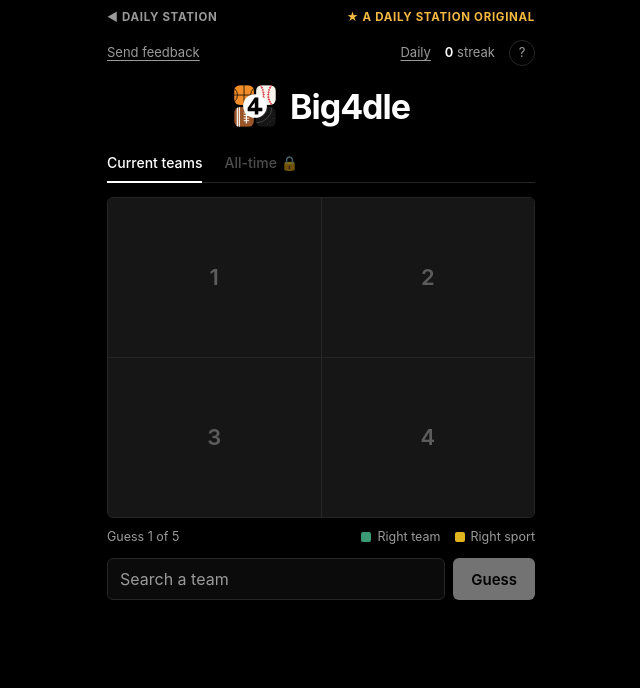
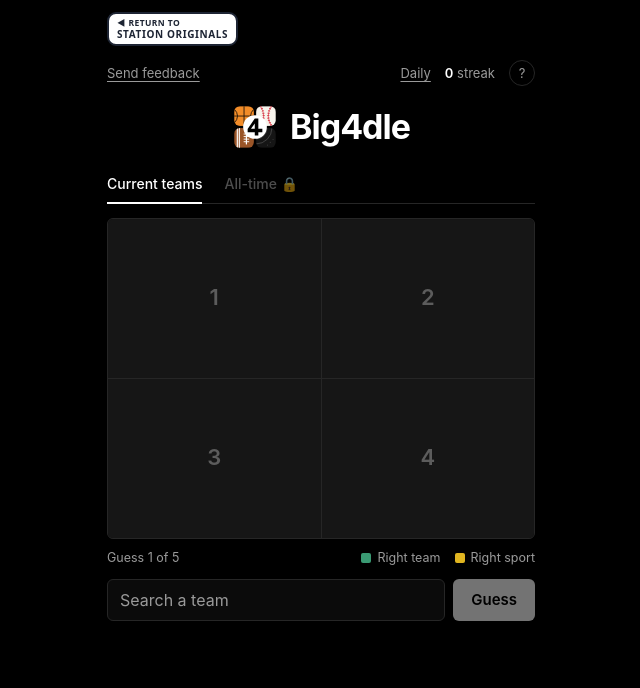
Before and after one commit to gabrielstemarie0/Big4dle, a plain HTML site: page index.html in a window 1280 px wide. Shown: the whole page, without its empty margins (319-959 px from the left). Drawn offline with Linux system fonts and the light colour scheme.

Commit message:
Return to Station Originals button, identical to John Doedle
Co-Authored-By: Claude Opus 5.5 <noreply@anthropic.com>
Claude-Session: https://claude.ai/code/session_01Xv1UzRDyeynDLFywBmWjpr

```diff
--- a/index.html
+++ b/index.html
@@ -16,7 +16,7 @@
   <link rel="stylesheet" href="styles.css">
 </head>
 <body>
-  <a class="origin" href="https://thedailystation.com/" aria-label="Back to The Daily Station"><span class="back">&#9664; Daily Station</span><span class="badge">&#9733; A Daily Station Original</span></a>
+  <div class="origin"><a class="ds-back" href="https://thedailystation.com/originals" aria-label="Back to Station Originals"><span aria-hidden="true">&#9664; RETURN TO</span><span aria-hidden="true">STATION ORIGINALS</span></a></div>
   <header class="top">
     <div class="bar">
       <div class="tools">
--- a/styles.css
+++ b/styles.css
@@ -120,12 +120,15 @@ h1{justify-content:center;font-size:34px;gap:12px;margin:6px 0 2px;letter-spacin
 .mark{width:46px;height:46px}
 
 /* Daily Station Original: strip back to the site, and the hand-off to the next Original */
-.origin{position:relative;z-index:2;display:flex;justify-content:space-between;align-items:center;gap:10px;max-width:460px;margin:0 auto;padding:9px 16px 0;font-size:11.5px;font-weight:700;letter-spacing:.06em;text-transform:uppercase;color:var(--muted);text-decoration:none}
-.origin .back:hover{color:var(--ink)}
-.origin .badge{color:#f4b942}
+.origin{position:relative;z-index:2;max-width:460px;margin:0 auto;padding:10px 16px 0}
 .next{display:grid;grid-template-columns:1fr auto;align-items:center;column-gap:12px;margin-top:16px;padding:12px 14px;border:1px solid var(--line);border-radius:8px;text-align:left;text-decoration:none;color:var(--ink);background:linear-gradient(90deg,rgba(244,185,66,.12),transparent)}
 .next:hover{border-color:#f4b942}
 .next-k{grid-column:1;font-size:10.5px;font-weight:700;letter-spacing:.08em;text-transform:uppercase;color:#f4b942}
 .next-n{grid-column:1;font-size:16px;font-weight:700}
 .next-d{grid-column:1;font-size:12.5px;color:var(--muted)}
 .next-go{grid-column:2;grid-row:1/4;font-size:20px;color:#f4b942}
+
+/* Back to Station Originals: identical in every Daily Station Original (same markup and CSS in each game) */
+.ds-back{display:inline-flex;flex-direction:column;align-items:flex-start;gap:2px;padding:4px 8px;border-radius:9px;background:#fff;color:#1d2433;text-decoration:none;border:2px solid #1d2433;box-shadow:0 4px 10px rgba(0,0,0,.25);font:900 8.5px/1.1 system-ui,-apple-system,sans-serif;letter-spacing:.05em;white-space:nowrap;flex:none}
+.ds-back span+span{font-size:10px;letter-spacing:.06em}
+.ds-back:hover,.ds-back:focus-visible{background:#f2b632}
```
